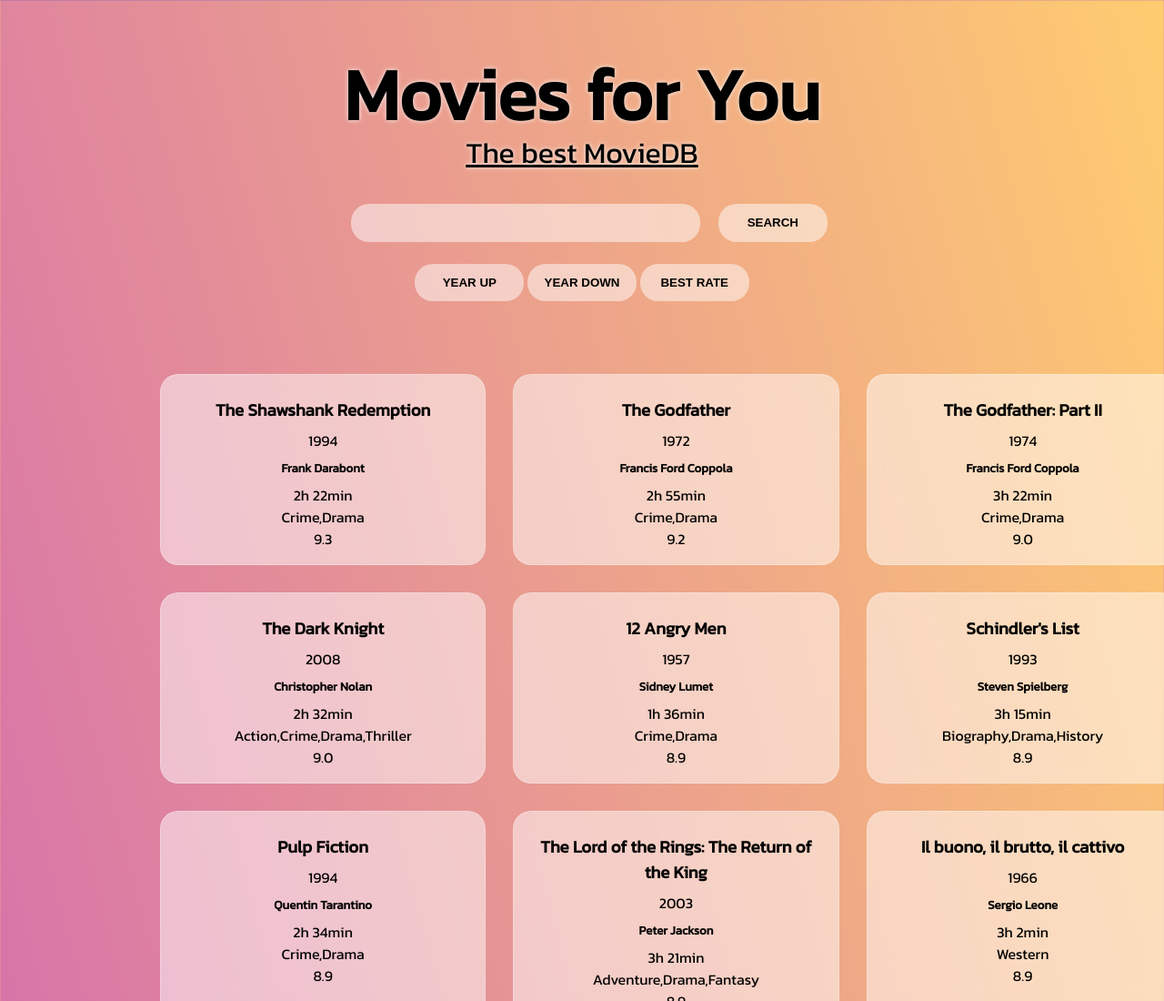
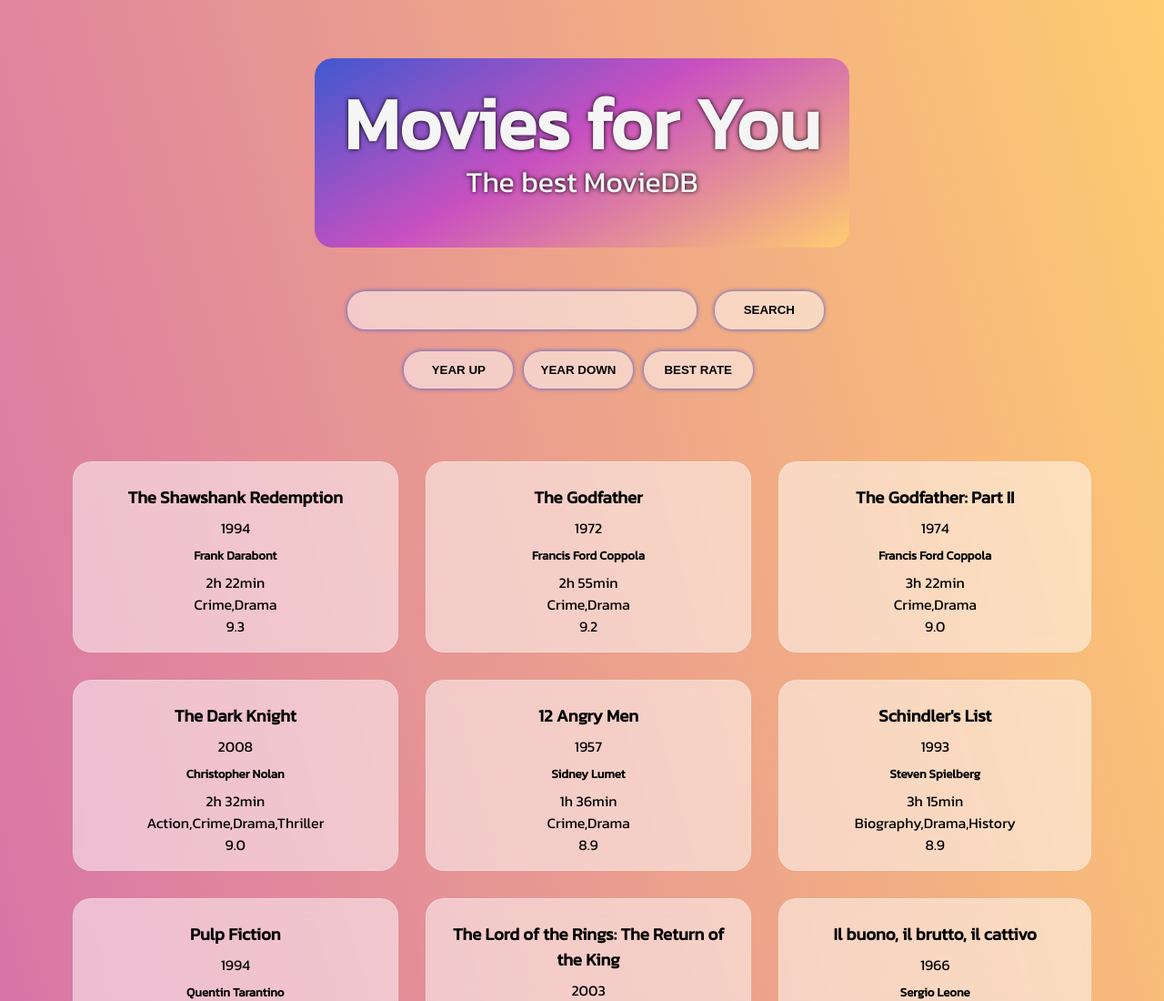
Before and after one commit to KWiefel/Movie-DB, a plain HTML site: page index.html in a window 1280 px wide. Shown: the top 1100 px of the page at 91% size. Drawn offline with Linux system fonts and the light colour scheme.

Commit message:
kleine Anpasungen

```diff
--- a/assets/scss/style.scss
+++ b/assets/scss/style.scss
@@ -26,18 +26,32 @@ html {
       text-align: center;
       margin: 5% 0;
 
+      .headline {
+        background-color: #4158d0;
+        background-image: linear-gradient(
+          150deg,
+          #4158d0 0%,
+          #c850c0 46%,
+          #ffcc70 100%
+        );
+        width: fit-content;
+        padding: 2em;
+        border-radius: 20px;
+        margin: 32px auto;
         h1 {
           font-size: 5rem;
-        text-shadow: 0px 0px 5px whitesmoke;
+          text-shadow: 0px 0px 5px black;
           line-height: 1;
+          color: whitesmoke;
         }
 
         h3 {
           font-size: 2rem;
           font-weight: 100;
-        text-shadow: 0px 0px 5px whitesmoke;
+          text-shadow: 0px 0px 5px black;
           margin-bottom: 16px;
-        text-decoration: underline;
+          color: whitesmoke;
+        }
       }
 
       nav {
@@ -50,15 +64,23 @@ html {
           margin: 16px;
           outline: none;
           background: rgba(255, 255, 255, 0.5);
+          box-shadow: 0px 0px 5px #4158d0;
+
+          &:hover {
+            background-color: rgba(255, 255, 255, 0.8);
+            box-shadow: 0px 0px 5px whitesmoke;
+          }
         }
         button {
           padding: 1em;
           border-radius: 20px;
           border: none;
+          box-shadow: 0px 0px 5px #4158d0;
           background-color: rgba(255, 255, 255, 0.5);
           width: 120px;
           text-transform: uppercase;
           font-weight: 600;
+          margin-right: 8px;
 
           &:nth-of-type(2) {
             margin-top: 8px;
@@ -80,7 +102,7 @@ html {
         display: grid;
         grid-template-columns: repeat(3, 1fr);
         gap: 30px;
-        width: 75%;
+        margin-inline: 10%;
         padding: 1em;
 
         .movie {
--- a/index.html
+++ b/index.html
@@ -8,8 +8,10 @@
   </head>
   <body>
     <header>
-      <h1>Movies for You</h1>
-      <h3>The best MovieDB</h3>
+      <div class="headline">
+        <h1>Movies for You</h1>
+        <h3>The best MovieDB</h3>
+      </div>
       <nav>
         <input type="text" name="search" id="searchInput" />
         <button onclick="search()">Search</button>
```
Also changed, not shown: assets/css/style.css, 1 other file. Lines whose indentation alone changed are shown as unchanged.
